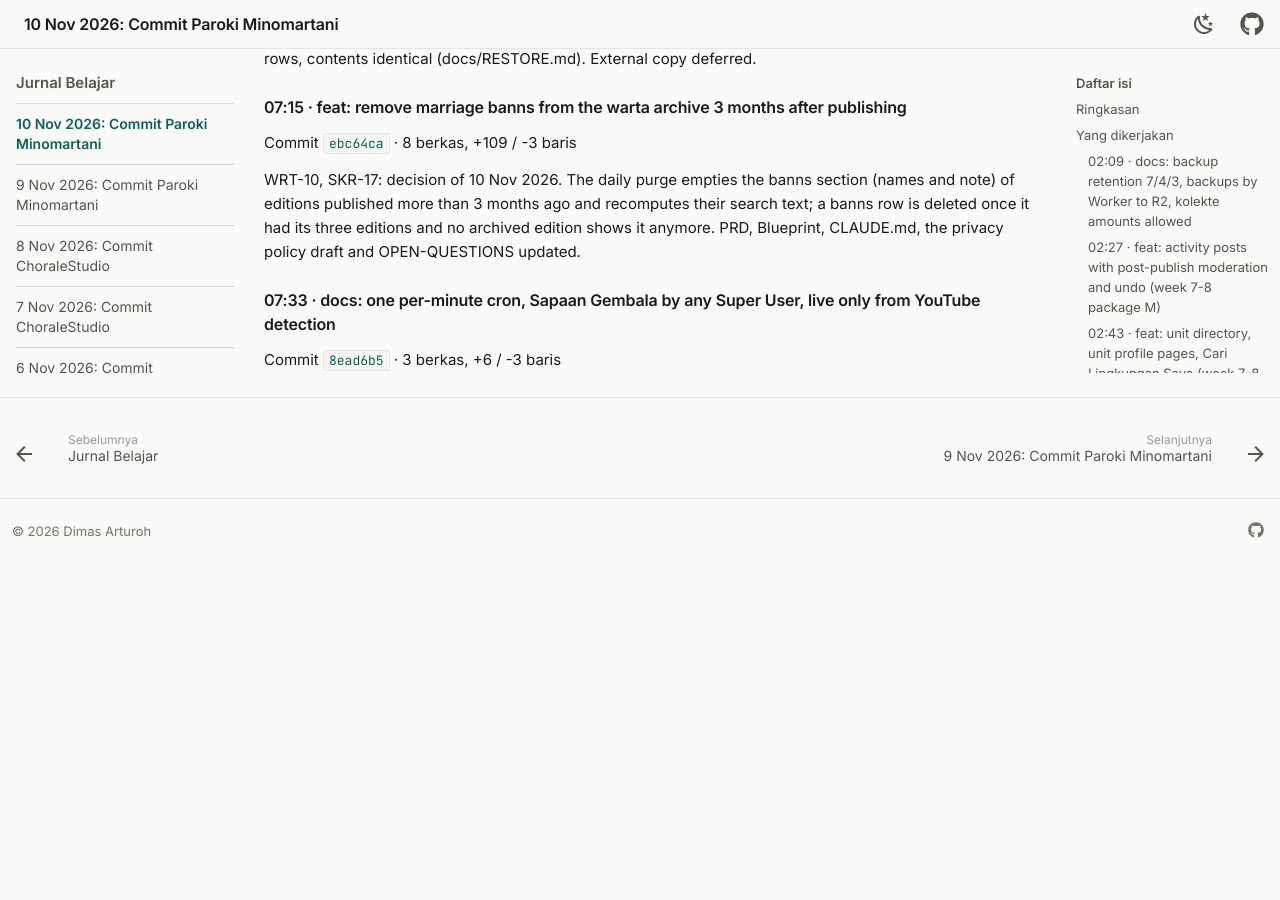
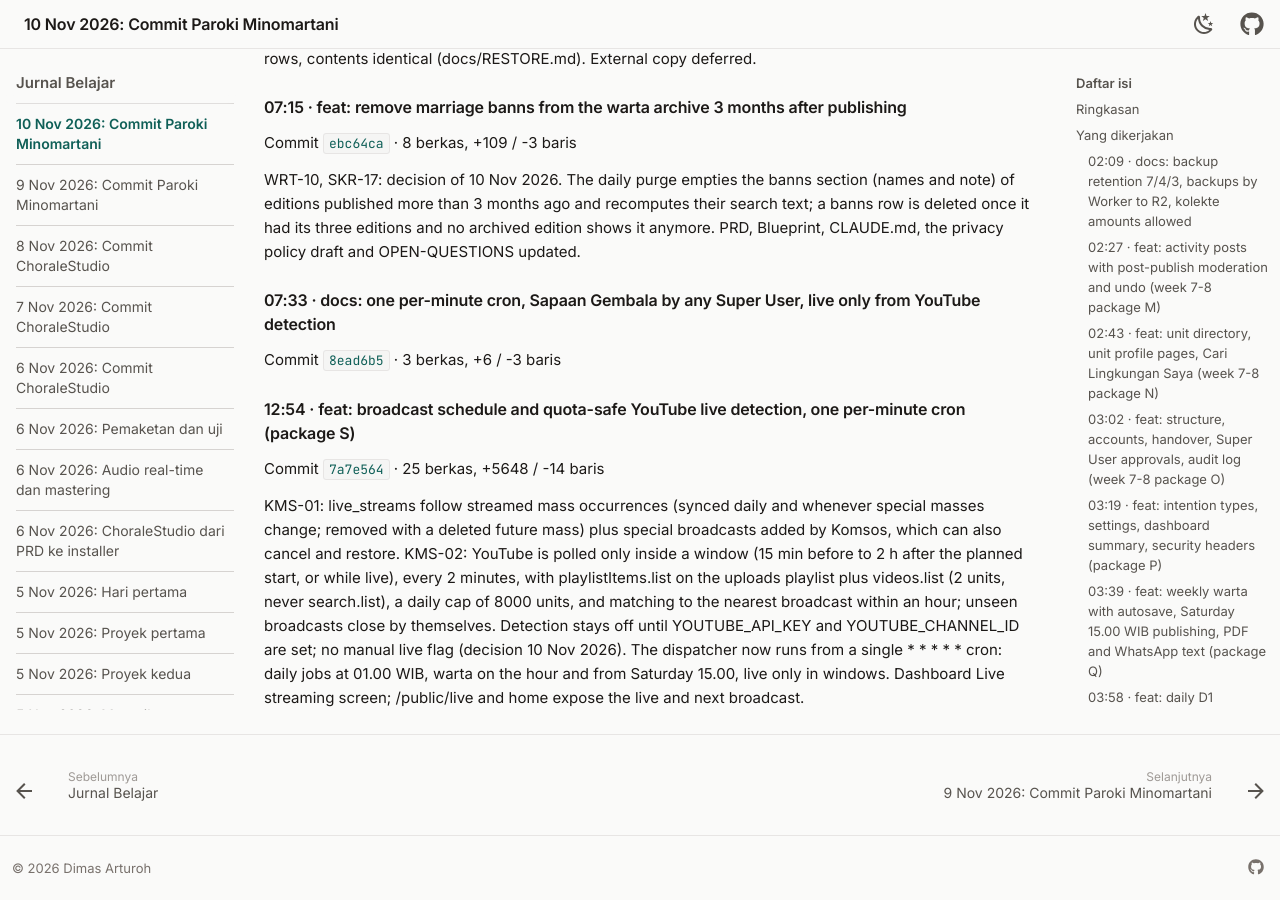
Before and after one commit to dimasarturoh15/dimasarturoh15.github.io, an MkDocs documentation site: the page built from docs/journal/2026-11-10-paroki-minomartani-commit.md, in a window 1280 px wide and 900 px high, scrolled down 2066 px. Built offline with MkDocs 1.6.1 and Material for MkDocs 9.7.7, drawn with Linux system fonts in a browser that asks for light colours; before the commit the page ends 2629 px from its top, so only the background shows below that; some of the changed text lies outside the part shown.

Commit message:
docs: sync Paroki Minomartani commit 7a7e564

```diff
--- a/docs/journal/2026-11-10-paroki-minomartani-commit.md
+++ b/docs/journal/2026-11-10-paroki-minomartani-commit.md
@@ -1,12 +1,12 @@
-# 10 November 2026: Catatan commit Paroki Minomartani (9 commit)
+# 10 November 2026: Catatan commit Paroki Minomartani (10 commit)
 
 Halaman ini dibuat otomatis dari riwayat Git [Paroki Minomartani](../projects/paroki-minomartani.md) setiap kali ada commit. Isinya adalah pesan commit apa adanya.
 
 ## Ringkasan
 
-- Jumlah commit: 9
-- Perubahan: 143 berkas, +21987 / -80 baris
-- Rentang waktu: 02:09 sampai 07:33
+- Jumlah commit: 10
+- Perubahan: 168 berkas, +27635 / -94 baris
+- Rentang waktu: 02:09 sampai 12:54
 
 ## Yang dikerjakan
 
@@ -107,3 +107,19 @@ OPEN-QUESTIONS updated.
 ### 07:33 · docs: one per-minute cron, Sapaan Gembala by any Super User, live only from YouTube detection
 
 Commit [`8ead6b5`](https://github.com/dimasarturoh15/paroki-minomartani/commit/8ead6b531cb1e79ccf9f9d7f91aaf1dcc700e551) · 3 berkas, +6 / -3 baris
+
+### 12:54 · feat: broadcast schedule and quota-safe YouTube live detection, one per-minute cron (package S)
+
+Commit [`7a7e564`](https://github.com/dimasarturoh15/paroki-minomartani/commit/7a7e564f802e80c4dd8666696bd56cd5139a6061) · 25 berkas, +5648 / -14 baris
+
+KMS-01: live_streams follow streamed mass occurrences (synced daily and whenever
+special masses change; removed with a deleted future mass) plus special broadcasts
+added by Komsos, which can also cancel and restore. KMS-02: YouTube is polled only
+inside a window (15 min before to 2 h after the planned start, or while live), every
+2 minutes, with playlistItems.list on the uploads playlist plus videos.list (2 units,
+never search.list), a daily cap of 8000 units, and matching to the nearest broadcast
+within an hour; unseen broadcasts close by themselves. Detection stays off until
+YOUTUBE_API_KEY and YOUTUBE_CHANNEL_ID are set; no manual live flag (decision 10 Nov
+2026). The dispatcher now runs from a single * * * * * cron: daily jobs at 01.00 WIB,
+warta on the hour and from Saturday 15.00, live only in windows. Dashboard Live
+streaming screen; /public/live and home expose the live and next broadcast.
--- a/docs/journal/index.md
+++ b/docs/journal/index.md
@@ -11,9 +11,9 @@ Catatan harian mengenai konsep yang dipelajari, kendala teknis, dan milestone. E
 <h2 class="log-date"><time datetime="2026-11-10">10 November 2026</time></h2>
 <ol class="log">
   <li>
-    <a class="log-title" href="2026-11-10-paroki-minomartani-commit/">Catatan commit Paroki Minomartani (9 commit)</a>
+    <a class="log-title" href="2026-11-10-paroki-minomartani-commit/">Catatan commit Paroki Minomartani (10 commit)</a>
     <span class="tags"><span>#paroki-minomartani</span><span>#commit</span><span>#otomatis</span></span>
-    <p>Dicatat otomatis dari Git: feat: daily D1 backups to private R2 with 7/4/3 rotation and a tested restore (package R); feat: remove marriage banns from the warta archive 3 months after publishing; docs: one per-minute cron, Sapaan Gembala by any Super User, live only from YouTube detection dan 6 lainnya.</p>
+    <p>Dicatat otomatis dari Git: feat: remove marriage banns from the warta archive 3 months after publishing; docs: one per-minute cron, Sapaan Gembala by any Super User, live only from YouTube detection; feat: broadcast schedule and quota-safe YouTube live detection, one per-minute cron (package S) dan 7 lainnya.</p>
   </li>
 </ol>
 </div>
```
Also changed, not shown: docs/index.md (+1 -1 lines), docs/projects/paroki-minomartani.md (+1 -0 lines).
